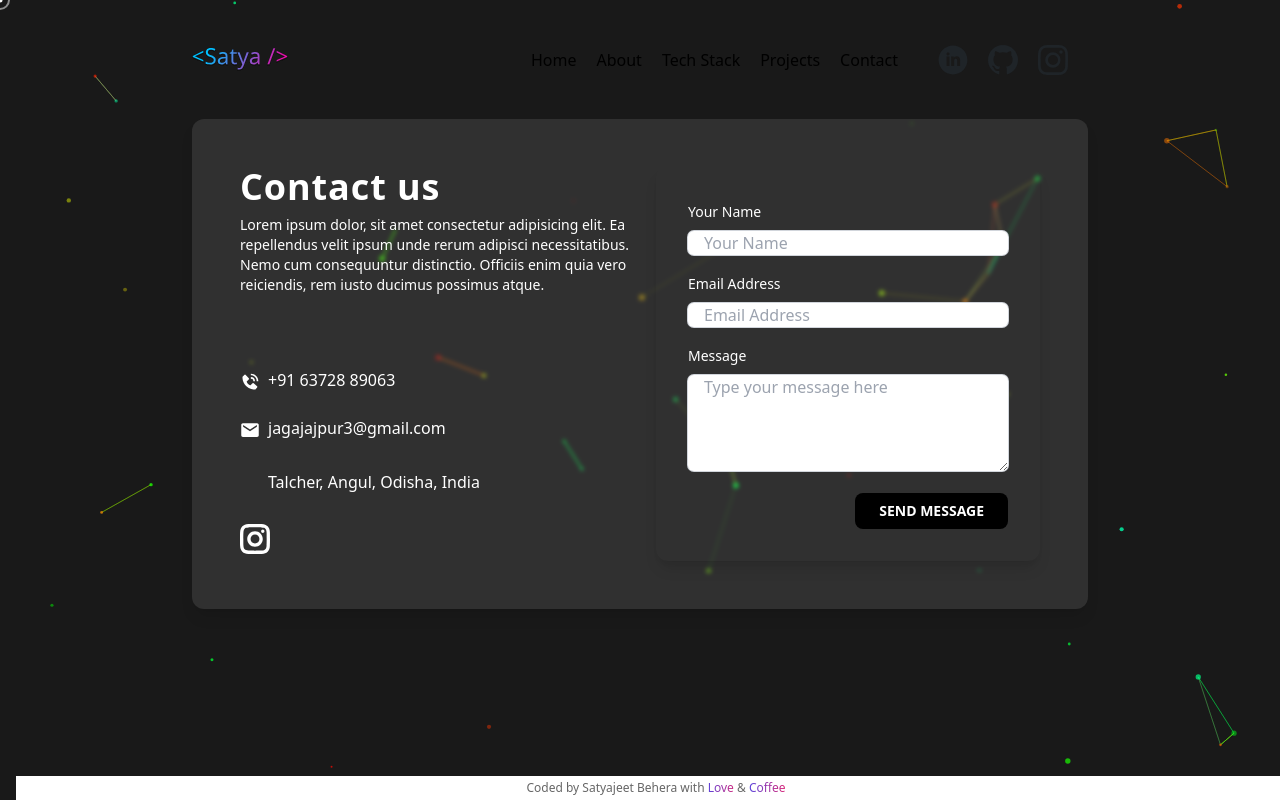
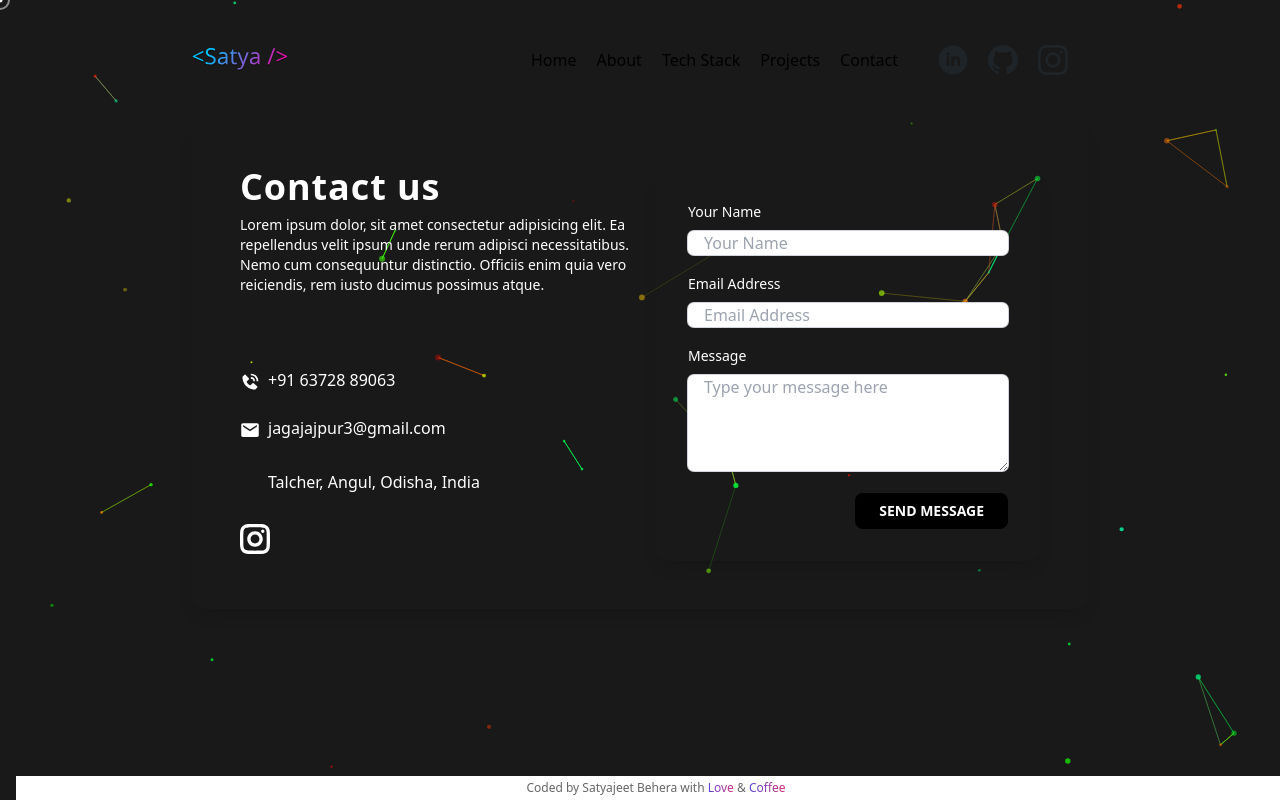
Before and after one commit to SatyajeetBehera1/reactPortfolio, a React (Create React App) app: page /contact in a window 1280 px wide. Built offline with nearby package versions, Linux system fonts and the light colour scheme; some icons are missing.

Commit message:
Update contat_style.css

```diff
--- a/src/Pages/contat_style.css
+++ b/src/Pages/contat_style.css
@@ -1,4 +1,4 @@
-.blu{
+/* .blu{
     background: rgba(255, 255, 255, .1);
     backdrop-filter: blur(2px);
-}
+} */
```
